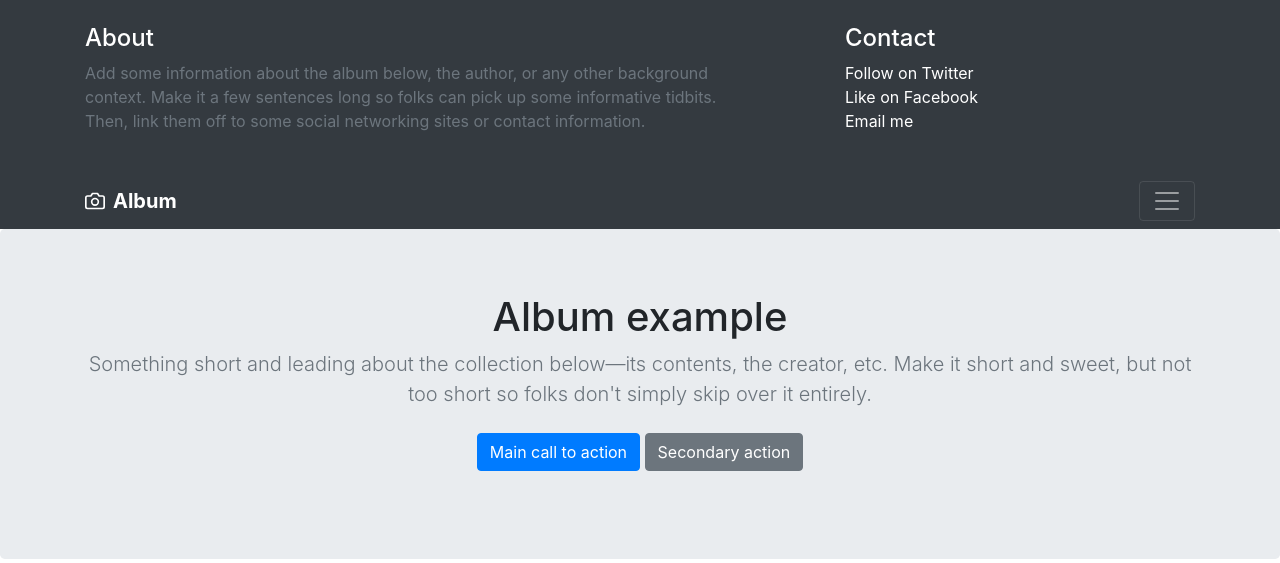
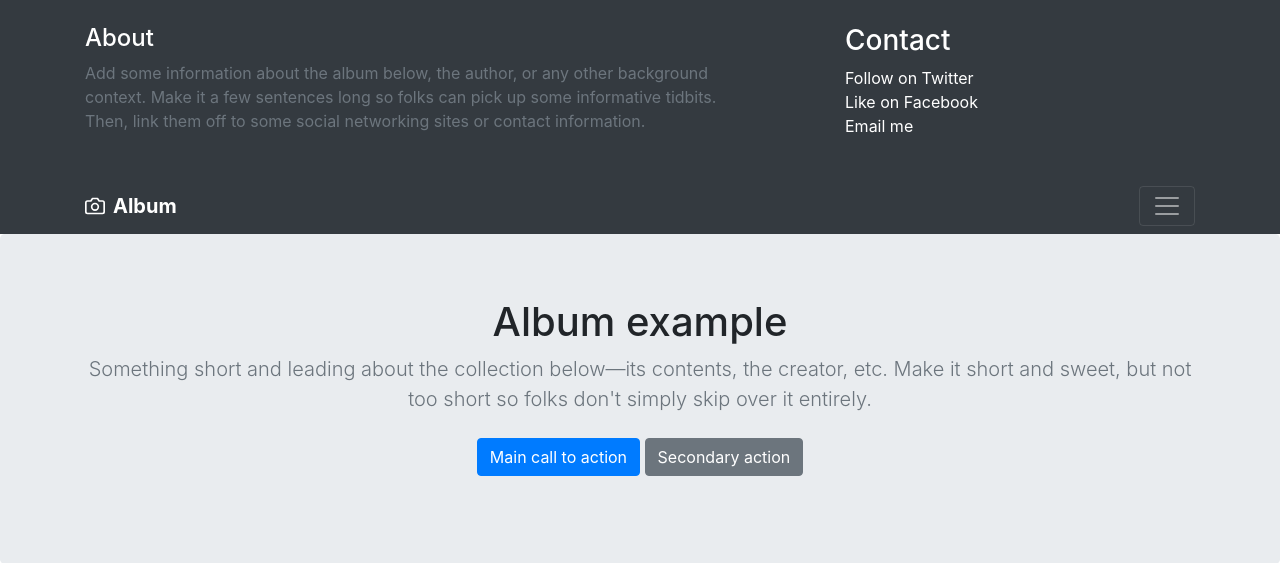
Before and after one commit to 2anirban/myportfolio, a Django app: page / in a window 1280 px wide, after a click that opens the changed part. Shown: the top 563 px of the page. Run offline with Django 3.2, Linux system fonts and the light colour scheme; data comes from the database, SQL or seed files in the repository; some libraries are stand-ins or nearby versions.

Commit message:
new commitment

```diff
--- a/templates/home.html
+++ b/templates/home.html
@@ -7,7 +7,7 @@
     <meta name="author" content="">
     <link rel="icon" href="../../../../favicon.ico">
 
-    <title>Album example for Bootstrap</title>
+    <title>Album ep</title>
 
     <!-- Bootstrap core CSS -->
     <link rel="stylesheet" href="https://maxcdn.bootstrapcdn.com/bootstrap/4.0.0/css/bootstrap.min.css" integrity="sha384-Gn5384xqQ1aoWXA+058RXPxPg6fy4IWvTNh0E263XmFcJlSAwiGgFAW/dAiS6JXm" crossorigin="anonymous">
@@ -27,7 +27,7 @@
               <p class="text-muted">Add some information about the album below, the author, or any other background context. Make it a few sentences long so folks can pick up some informative tidbits. Then, link them off to some social networking sites or contact information.</p>
             </div>
             <div class="col-sm-4 offset-md-1 py-4">
-              <h4 class="text-white">Contact</h4>
+              <h3 class="text-white">Contact</h3>
               <ul class="list-unstyled">
                 <li><a href="#" class="text-white">Follow on Twitter</a></li>
                 <li><a href="#" class="text-white">Like on Facebook</a></li>
```
